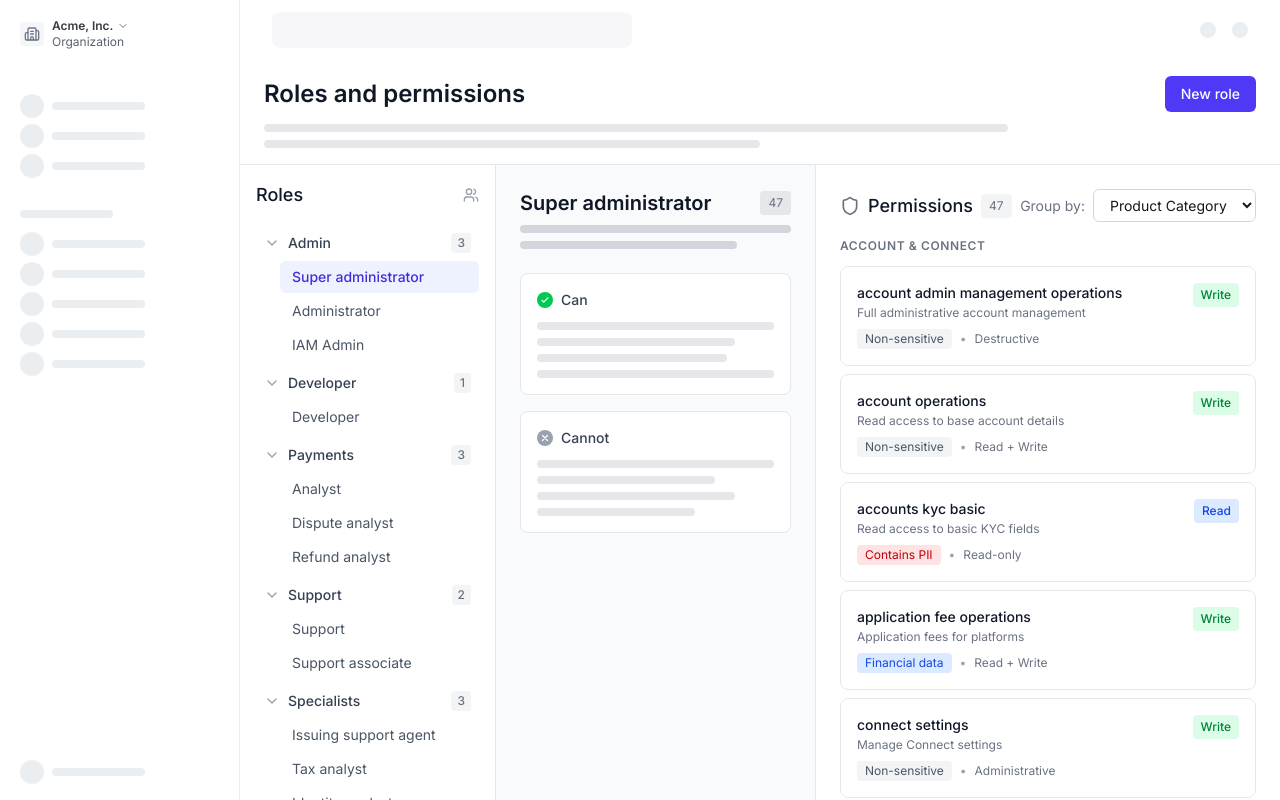
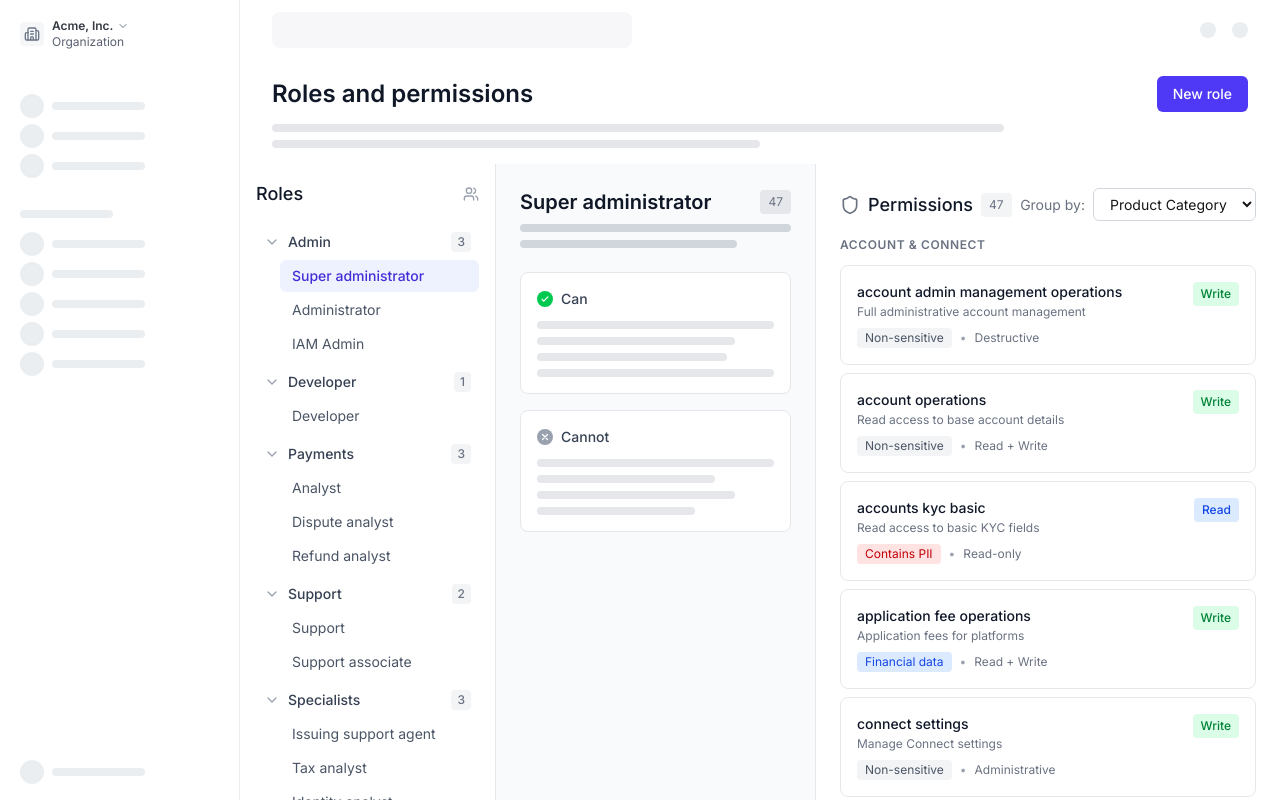
Before and after one commit to khoi-stripe/uvp, a Next.js app: page / in a window 1280 px wide. Built offline with nearby package versions, Linux system fonts and the light colour scheme.

Commit message:
Remove border below page title
Committed-By-Agent: cursor

```diff
--- a/src/app/page.tsx
+++ b/src/app/page.tsx
@@ -132,7 +132,7 @@ export default function RolesPermissionsPage() {
         {/* Main Content Area */}
         <div className="flex-1 flex flex-col overflow-hidden">
         {/* Header */}
-        <header className="border-b border-gray-200 px-6 py-4 flex-shrink-0">
+        <header className="px-8 py-4 flex-shrink-0">
           <div className="flex items-center justify-between">
             <h1 className="text-2xl font-semibold text-gray-900">
               Roles and permissions
```
